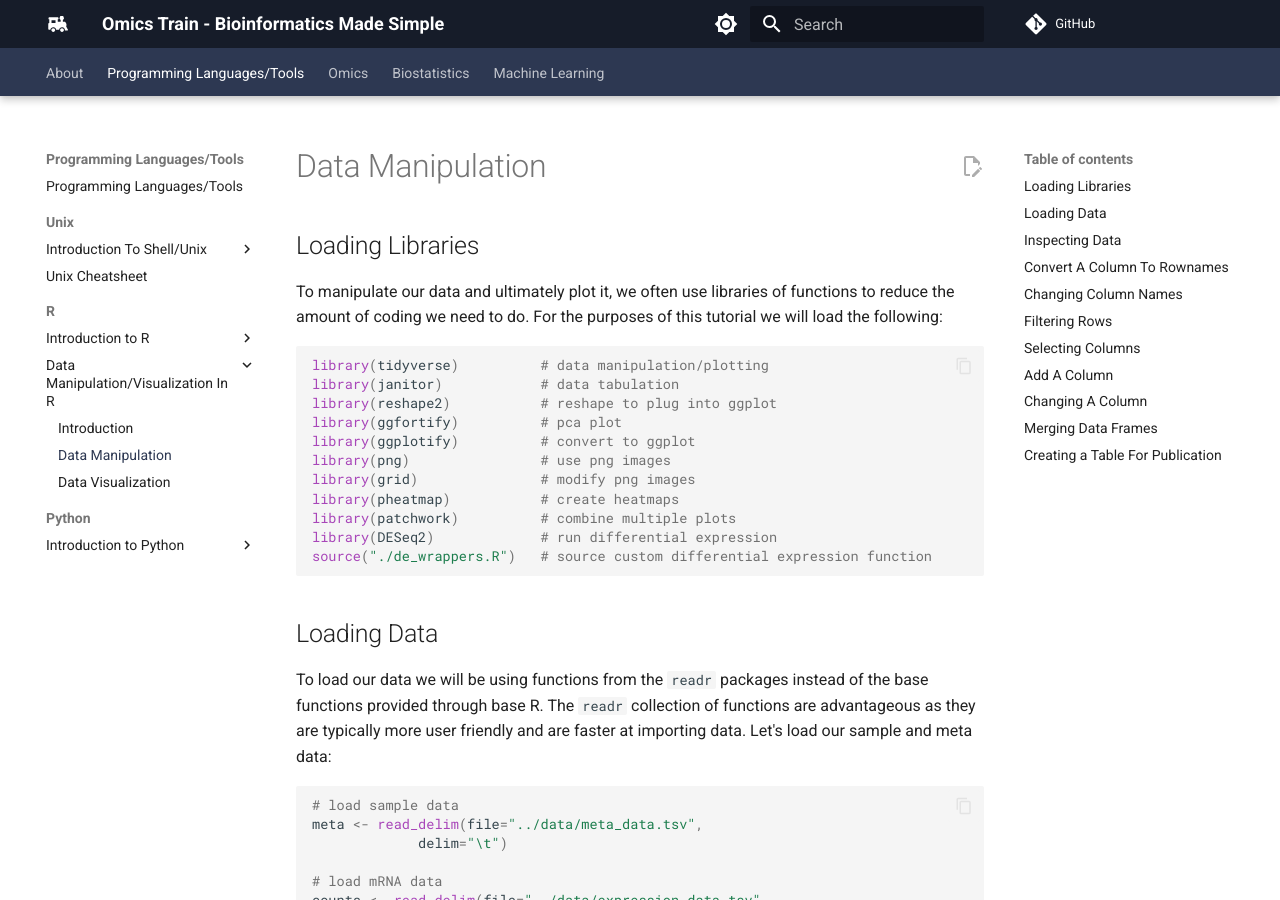
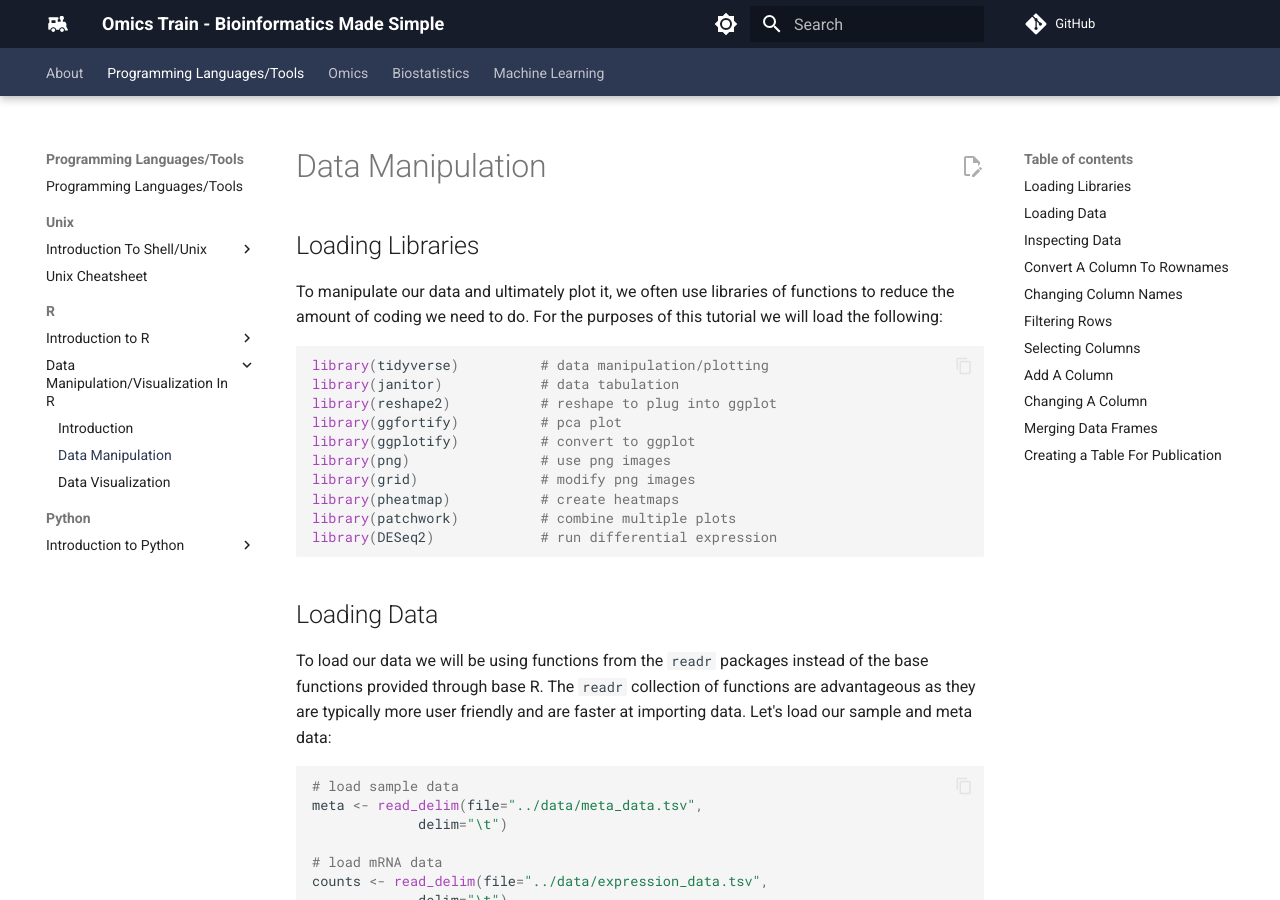
Before and after one commit to comp-tox-jhu/CompToxLab, an MkDocs documentation site: the page built from docs/programming_languages_tools/r_data_viz/02_data_manipulatation.md, in a window 1280 px wide and 900 px high. Built offline with MkDocs 1.6.1 and Material for MkDocs 9.7.7, drawn with Linux system fonts in a browser that asks for light colours; comment, search, counter and statistics services are not loaded.

Commit message:
Update 02_data_manipulatation.md

````diff
--- a/docs/programming_languages_tools/r_data_viz/02_data_manipulatation.md
+++ b/docs/programming_languages_tools/r_data_viz/02_data_manipulatation.md
@@ -13,7 +13,6 @@ library(grid)               # modify png images
 library(pheatmap)           # create heatmaps
 library(patchwork)          # combine multiple plots
 library(DESeq2)             # run differential expression
-source("./de_wrappers.R")   # source custom differential expression function
 ```
 
 ## Loading Data
````
